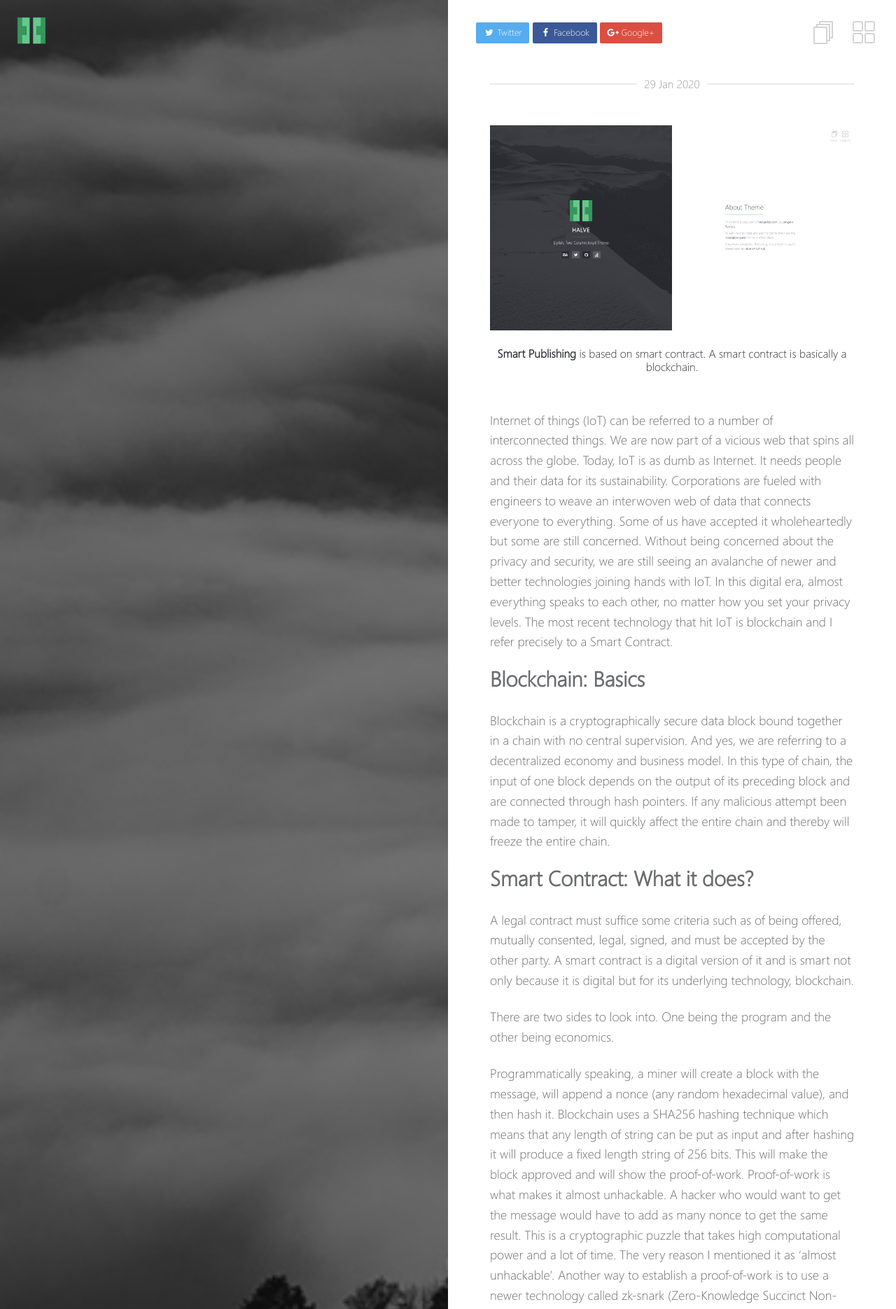
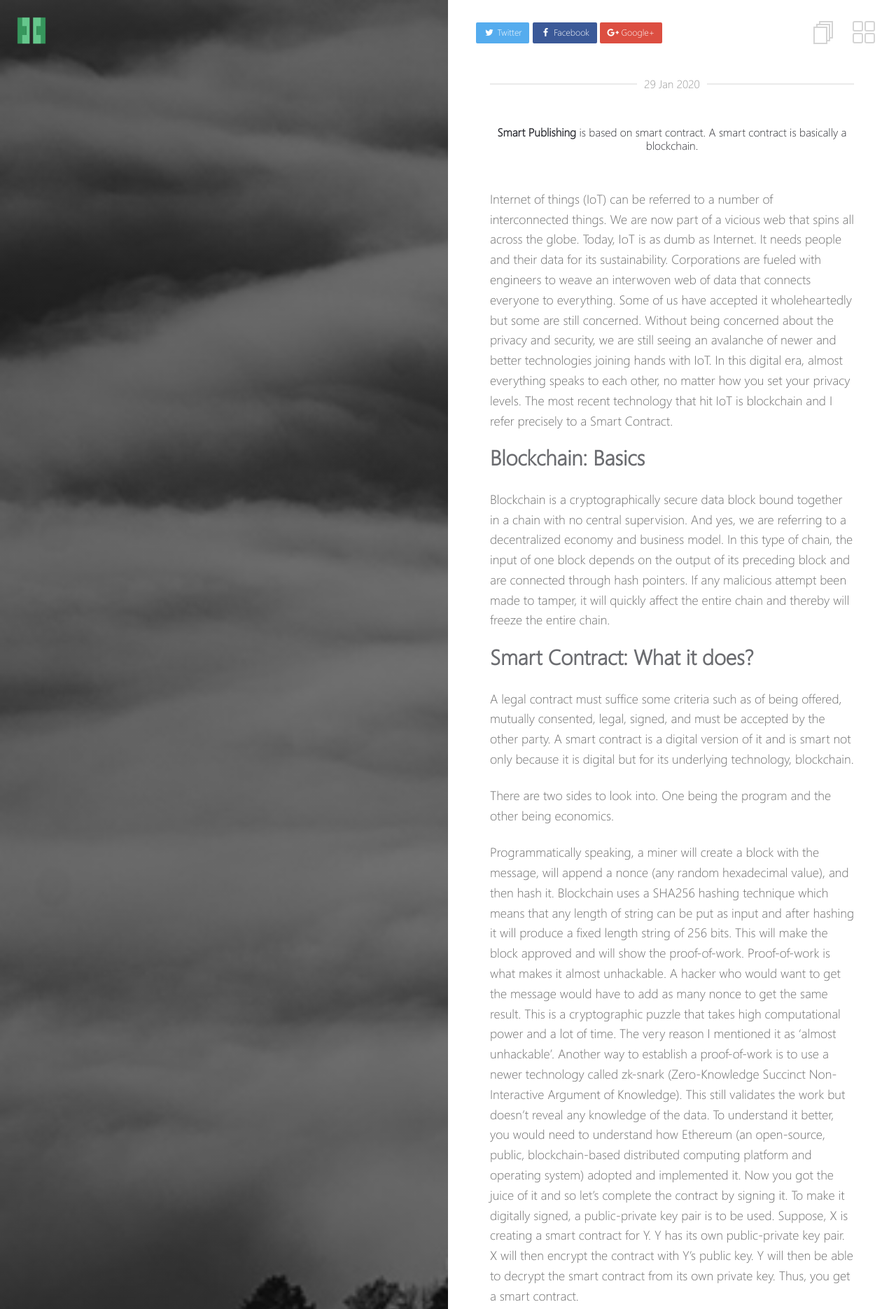
Before and after one commit to mrsauravs/site, a Jekyll site: the page built from _posts/2020-01-29-smart-publish.md, in a window 1280 px wide. Shown: the top 1870 px of the page at 70% size. Built offline with Jekyll 4.4.1, drawn with Linux system fonts in a browser that asks for light colours.

Commit message:
Update 2020-01-29-smart-publish.md

```diff
--- a/_posts/2020-01-29-smart-publish.md
+++ b/_posts/2020-01-29-smart-publish.md
@@ -11,8 +11,6 @@ tag:
 - Amino Pay
 - Graphite Docs
 ---
-
-<a href="{{ site.url }}/images/halve-home-image.png"><img src="{{ site.url }}/images/halve-home-image.png" alt="Home Page of Halve"></a>
 
 <center><b>Smart Publishing</b> is based on smart contract. A smart contract is basically a blockchain.</center><br>
 
```
